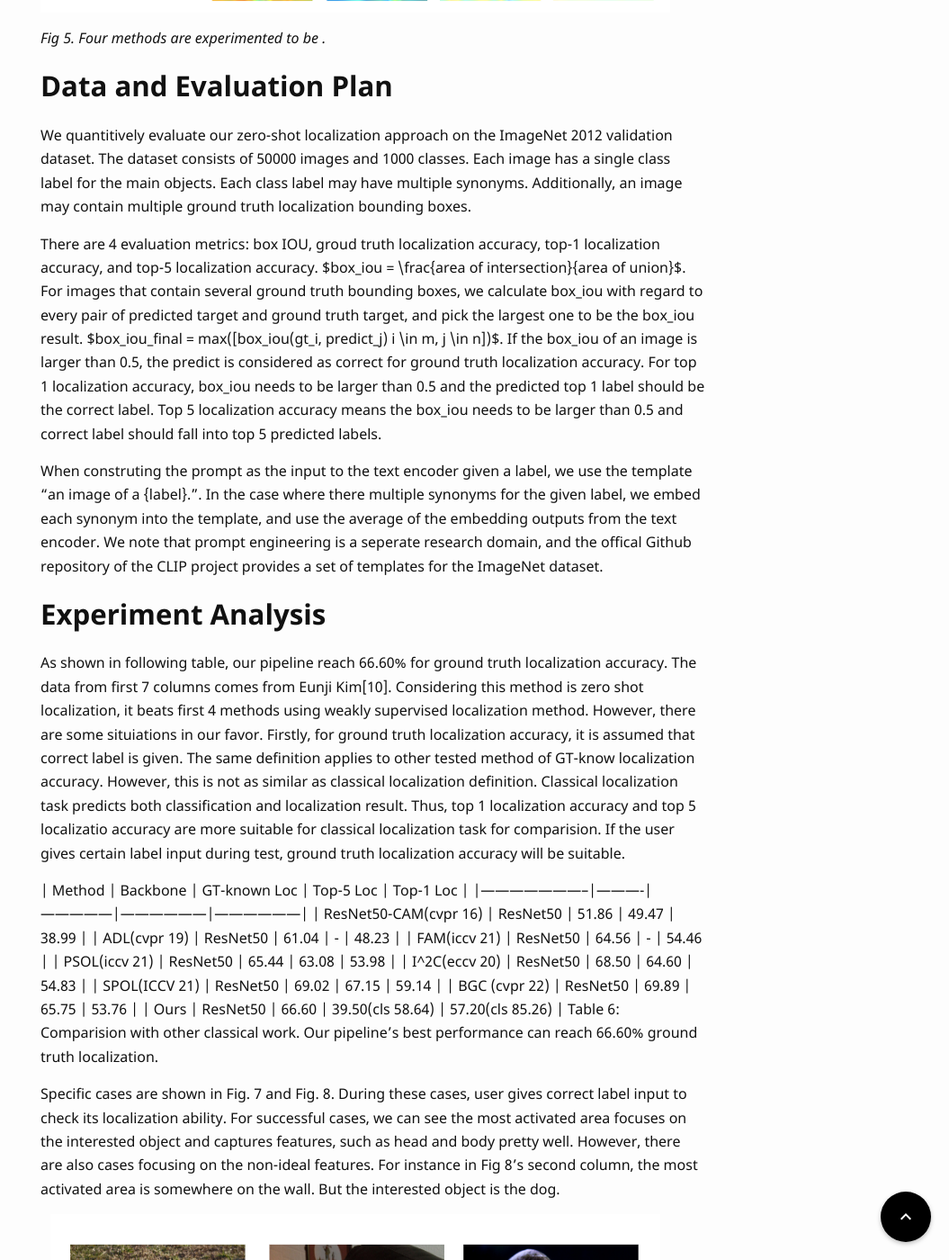
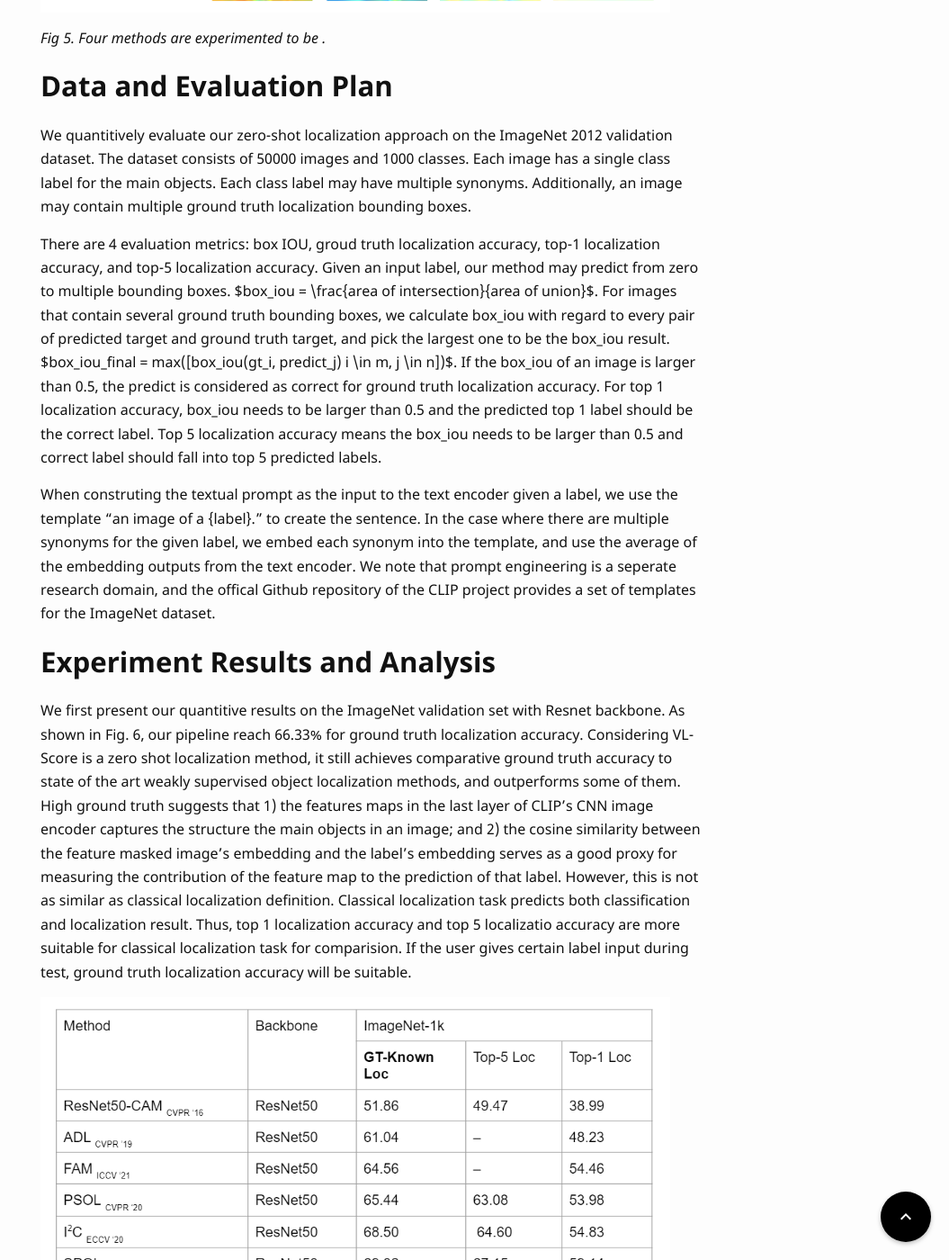
Before and after one commit to UCLAdeepvision/CS269-projects-2022spring, a Jekyll site: the page built from _posts/2022-04-10-team03-instruction-to-post.md, in a window 1280 px wide and 1400 px high, scrolled down 8022 px. Shown: the whole window at 90% size, without its empty margins (225-1280 px from the left). Built offline with Jekyll 4.4.1, drawn with Linux system fonts in a browser that asks for light colours; some web fonts are replaced; comment, search, counter and statistics services are not loaded; some of the changed text lies outside the part shown.

Commit message:
Create 2022-04-10-team03-instruction-to-post.md

```diff
--- a/_posts/2022-04-10-team03-instruction-to-post.md
+++ b/_posts/2022-04-10-team03-instruction-to-post.md
@@ -91,24 +91,18 @@ Fig 5 illustrates the feature maps acquired by each of the four methods. We obse
 
 We quantitively evaluate our zero-shot localization approach on the ImageNet 2012 validation dataset. The dataset consists of 50000 images and 1000 classes. Each image has a single class label for the main objects. Each class label may have multiple synonyms. Additionally, an image may contain multiple ground truth localization bounding boxes.
 
-There are 4 evaluation metrics: box IOU, groud truth localization accuracy, top-1 localization accuracy, and top-5 localization accuracy. $box_iou = \frac{area of intersection}{area of union}$. For images that contain several ground truth bounding boxes, we calculate box_iou with regard to every pair of predicted target and ground truth target, and pick the largest one to be the box_iou result. $box_iou_final = max([box_iou(gt_i, predict_j) i \in m, j \in n])$. If the box_iou of an image is larger than 0.5, the predict is considered as correct for ground truth localization accuracy. For top 1 localization accuracy, box_iou needs to be larger than 0.5 and the predicted top 1 label should be the correct label. Top 5 localization accuracy means the box_iou needs to be larger than 0.5 and correct label should fall into top 5 predicted labels.
+There are 4 evaluation metrics: box IOU, groud truth localization accuracy, top-1 localization accuracy, and top-5 localization accuracy. Given an input label, our method may predict from zero to multiple bounding boxes. $box_iou = \frac{area of intersection}{area of union}$. For images that contain several ground truth bounding boxes, we calculate box_iou with regard to every pair of predicted target and ground truth target, and pick the largest one to be the box_iou result. $box_iou_final = max([box_iou(gt_i, predict_j) i \in m, j \in n])$. If the box_iou of an image is larger than 0.5, the predict is considered as correct for ground truth localization accuracy. For top 1 localization accuracy, box_iou needs to be larger than 0.5 and the predicted top 1 label should be the correct label. Top 5 localization accuracy means the box_iou needs to be larger than 0.5 and correct label should fall into top 5 predicted labels.
 
-When construting the prompt as the input to the text encoder given a label, we use the template "an image of a \{label\}.". In the case where there multiple synonyms for the given label, we embed each synonym into the template, and use the average of the embedding outputs from the text encoder. We note that prompt engineering is a seperate research domain, and the offical Github repository of the CLIP project provides a set of templates for the ImageNet dataset.
+When construting the textual prompt as the input to the text encoder given a label, we use the template "an image of a \{label\}." to create the sentence. In the case where there are multiple synonyms for the given label, we embed each synonym into the template, and use the average of the embedding outputs from the text encoder. We note that prompt engineering is a seperate research domain, and the offical Github repository of the CLIP project provides a set of templates for the ImageNet dataset.
 
-## Experiment Analysis
-As shown in following table, our pipeline reach 66.60% for ground truth localization accuracy. The data from first 7 columns comes from Eunji Kim[10]. Considering this method is zero shot localization, it beats first 4 methods using weakly supervised localization method. However, there are some situiations in our favor. Firstly, for ground truth localization accuracy, it is assumed that correct label is given. The same definition applies to other tested method of GT-know localization accuracy. However, this is not as similar as classical localization definition. Classical localization task predicts both classification and localization result. Thus, top 1 localization accuracy and top 5 localizatio accuracy are more suitable for classical localization task for comparision. If the user gives certain label input during test, ground truth localization accuracy will be suitable.
+## Experiment Results and Analysis
+We first present our quantitive results on the ImageNet validation set with Resnet backbone. As shown in Fig. 6, our pipeline reach 66.33% for ground truth localization accuracy. Considering VL-Score is a zero shot localization method, it still achieves comparative ground truth accuracy to state of the art weakly supervised object localization methods, and outperforms some of them. High ground truth suggests that 1) the features maps in the last layer of CLIP's CNN image encoder captures the structure the main objects in an image; and 2) the cosine similarity between the feature masked image's embedding and the label's embedding serves as a good proxy for measuring the contribution of the feature map to the prediction of that label. However, this is not as similar as classical localization definition. Classical localization task predicts both classification and localization result. Thus, top 1 localization accuracy and top 5 localizatio accuracy are more suitable for classical localization task for comparision. If the user gives certain label input during test, ground truth localization accuracy will be suitable.
 
-| Method                | Backbone |  GT-known Loc | Top-5 Loc        | Top-1 Loc        |
-|-----------------------|----------|---------------|------------------|------------------|
-| ResNet50-CAM(cvpr 16) | ResNet50 | 51.86         | 49.47            | 38.99            |
-| ADL(cvpr 19)          | ResNet50 | 61.04         | -                | 48.23            |
-| FAM(iccv 21)          | ResNet50 | 64.56         | -                | 54.46            |
-| PSOL(iccv 21)         | ResNet50 | 65.44         | 63.08            | 53.98            |
-| I^2C(eccv 20)         | ResNet50 | 68.50         | 64.60            | 54.83            |
-| SPOL(ICCV 21)         | ResNet50 | 69.02         | 67.15            | 59.14            |
-| BGC (cvpr 22)         | ResNet50 | 69.89         | 65.75            | 53.76            |
-| Ours                  | ResNet50 | 66.60         | 39.50(cls 58.64) | 57.20(cls 85.26) |
-Table 6: Comparision with other classical work. Our pipeline's best performance can reach 66.60% ground truth localization.
+
+![Experiment comparision with previous work]({{ '/assets/images/team03/final/experiment-others.png' | relative_url }})
+{: style="width: 700px; max-width: 100%;"}
+*Fig 6. Experiment comparision with previous work.*
+
 
 Specific cases are shown in Fig. 7 and Fig. 8. During these cases, user gives correct label input to check its localization ability. For successful cases, we can see the most activated area focuses on the interested object and captures features, such as head and body pretty well. However, there are also cases focusing on the non-ideal features. For instance in Fig 8's second column, the most activated area is somewhere on the wall. But the interested object is the dog.
 
@@ -123,19 +117,14 @@ Specific cases are shown in Fig. 7 and Fig. 8. During these cases, user gives co
 
 
 
-Table 9 shows detailed experiment result using different backbone and CAM threshold. ResNet101 performs better than ResNet50 and ViT in terms of ground truth localization accuracy 68.57%. When it comes to both classification and localization, Resnet50 performs best. ViT is not ideal at all because the method extracting activation map, which is QKV with PCA, is brute force. The activation map fails to identify the entire entity as interested object. Therefore, the predicted bounding box is sparse and small, which causes the box_iou to be smaller than 0.5 and localization accuracy to be low.
+Fig 9 shows detailed experiment result using different backbone and CAM threshold. ResNet101 performs better than ResNet50 and ViT in terms of ground truth localization accuracy 68.57%. When it comes to both classification and localization, Resnet50 performs best. ViT is not ideal at all because the method extracting activation map, which is QKV with PCA, is brute force. The activation map fails to identify the entire entity as interested object. Therefore, the predicted bounding box is sparse and small, which causes the box_iou to be smaller than 0.5 and localization accuracy to be low.
 
-| Method                | Backbone |  GT-known Loc | Top-5 Loc        | Top-1 Loc        |
-|-----------------------|----------|---------------|------------------|------------------|
-| ResNet50-CAM(cvpr 16) | ResNet50 | 51.86         | 49.47            | 38.99            |
-| ADL(cvpr 19)          | ResNet50 | 61.04         | -                | 48.23            |
-| FAM(iccv 21)          | ResNet50 | 64.56         | -                | 54.46            |
-| PSOL(iccv 21)         | ResNet50 | 65.44         | 63.08            | 53.98            |
-| I^2C(eccv 20)         | ResNet50 | 68.50         | 64.60            | 54.83            |
-| SPOL(ICCV 21)         | ResNet50 | 69.02         | 67.15            | 59.14            |
-| BGC (cvpr 22)         | ResNet50 | 69.89         | 65.75            | 53.76            |
-| Ours                  | ResNet50 | 66.60         | 39.50(cls 58.64) | 57.20(cls 85.26) |
-Table 9: Overall experiment result.
+![Experiment result]({{ '/assets/images/team03/final/experiment-self.png' | relative_url }})
+{: style="width: 700px; max-width: 100%;"}
+*Fig 9. Overall experiment result.*
+
+
+
 
 In Fig 9, we can see CAM threshold also has influence over the localization accuracy. Fig 10 gives more detailed explaination. Heatmap has different intensity in pixel representing the activation level of the area. The higher the intensity, the color will be more red than blue, and the pixel are regarded as more activated features. Threshold and common component method will be used to find the bouding box of interested obejct. When the threashold is higher, the bounding box will be sliced smaller and more likely to be seperated into multiple boxes if read areas are seperated by yellow areas. When there are multiple ground truth instances, such as multiple hens in the example image, higher threashold can help slice the most activated areas in heatmap. However, threashold is not the higher, the better. In the upper histogram in Fig 10, for both ResNet 50 and ResNet 101, we can see when threshold = 0.6, the accuracy with known ground truth is highest compared with case threshold 0.55 and 0.65. Thus, threshold can be a hyperparameter affecting the localization accuracy.
 
```
